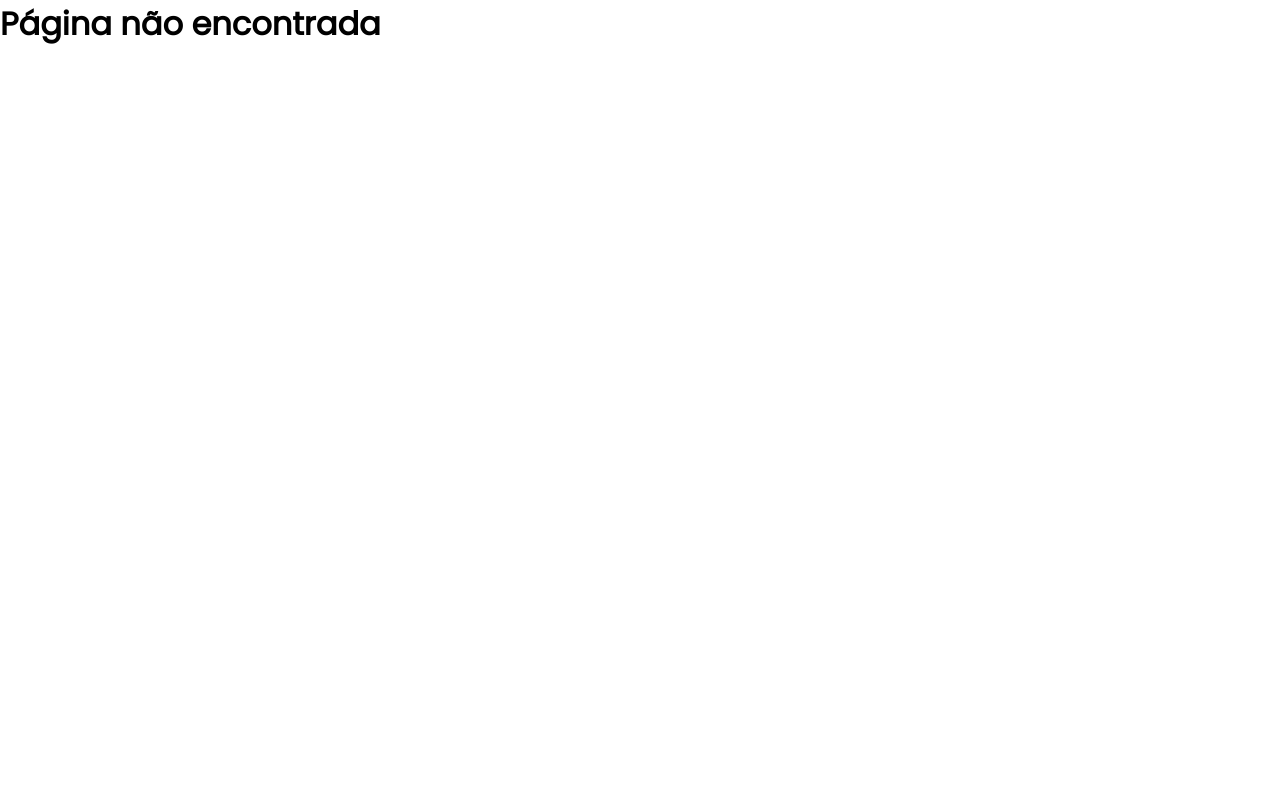
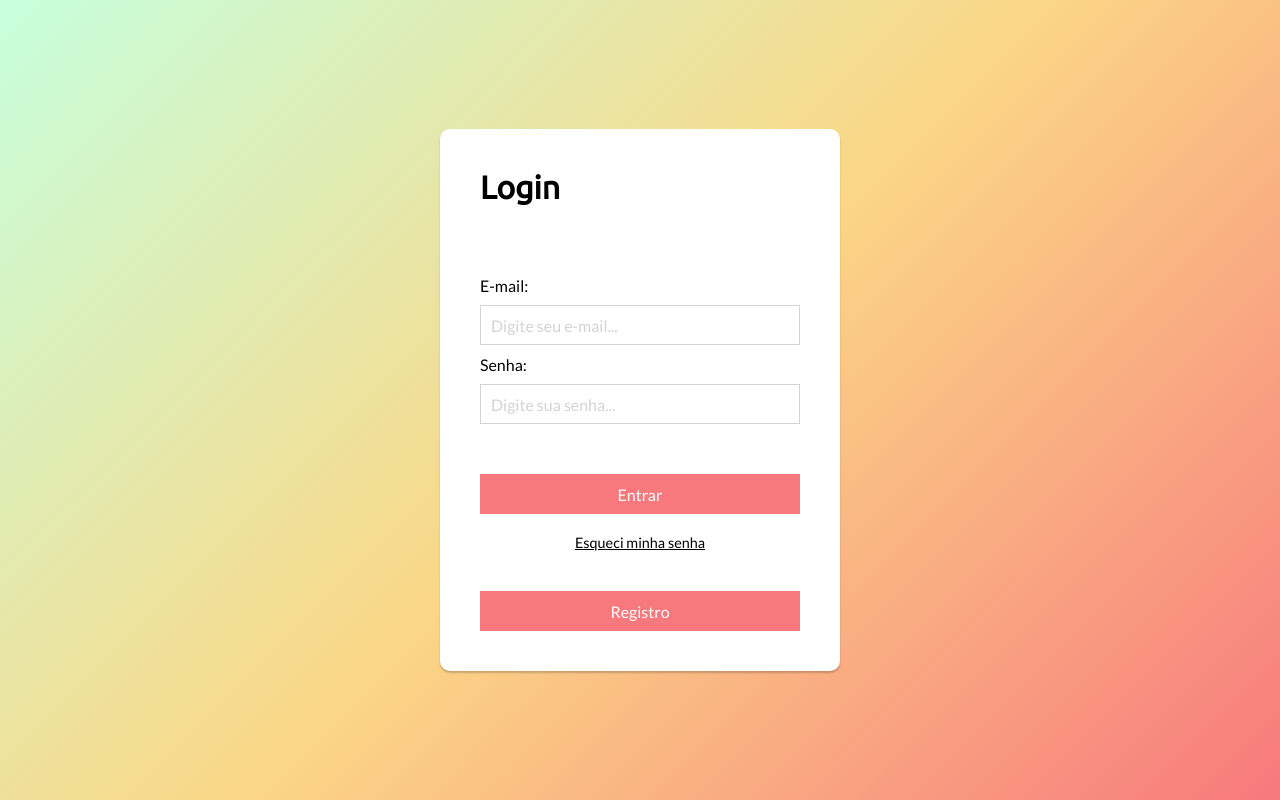
Before and after one commit to fabrica-bayarea/chatbot-front, a React (Vite) app in the folder front/: page /login in a window 1280 px wide. Built offline with nearby package versions, Linux system fonts and the light colour scheme.

Commit message:
front: cria primeira tela de login

```diff
--- a/front/src/App.jsx
+++ b/front/src/App.jsx
@@ -1,13 +1,14 @@
 import React from 'react';
 import { BrowserRouter, Route, Routes } from 'react-router-dom';
 
-import { Home, NotFound } from './pages';
+import { Home, Login, NotFound } from './pages';
 
 function App() {
   return (
     <BrowserRouter>
       <Routes>
         <Route path='/' element={<Home />} />
+        <Route path='/login' element={<Login />} />
         <Route path='*' element={<NotFound />} />
       </Routes>
     </BrowserRouter>
--- a/front/src/components/Chat.jsx
+++ b/front/src/components/Chat.jsx
@@ -3,31 +3,11 @@ import styled from 'styled-components';
 
 import { Input, MainButton } from './styled';
 
-const StyledContainer = styled.div`
-  background-color: white;
-  border-radius: 10px;
-  box-shadow: 0 2px 2px 0 rgb(0 0 0 / 20%);
-  display: flex;
-  flex-direction: column;
-  height: 600px;
-  padding: 20px;
-  width: 400px;
-
-  & > form {
-    display: flex;
-    gap: 10px;
-    margin-top: 10px;
-
-    & > input {
-      width: 100%;
-    }
-  }
-`;
-
 const Messages = styled.div`
   display: flex;
   flex-direction: column;
   flex-grow: 10;
+  height: 400px;
   overflow-y: scroll;
   padding: 20px;
 
@@ -45,6 +25,10 @@ const Messages = styled.div`
   }
 `;
 
+const MessageForm = styled.form`
+  margin-top: 20px;
+`;
+
 function Chat() {
   const inputRef = useRef();
   const [history, setHistory] = useState([]);
@@ -57,7 +41,7 @@ function Chat() {
   };
 
   return (
-    <StyledContainer>
+    <section>
       <Messages>
         <span>Olá! 👋</span>
         <span>Como posso lhe ajudar hoje?</span>
@@ -67,11 +51,11 @@ function Chat() {
           </span>
         ))}
       </Messages>
-      <form onSubmit={handleSubmit}>
+      <MessageForm onSubmit={handleSubmit}>
         <Input type='text' ref={inputRef} placeholder='Digite uma mensagem...' />
         <MainButton type='submit'>Enviar</MainButton>
-      </form>
-    </StyledContainer>
+      </MessageForm>
+    </section>
   );
 }
 
--- a/front/src/components/styled/Input.styled.js
+++ b/front/src/components/styled/Input.styled.js
@@ -7,7 +7,7 @@ const Input = styled.input`
   font-size: inherit;
   height: 40px;
   padding: 0 10px;
-  width: 200px;
+  width: 100%;
 
   &::placeholder {
     color: lightgray;
--- a/front/src/index.css
+++ b/front/src/index.css
@@ -1,4 +1,5 @@
-@import url('https://fonts.googleapis.com/css2?family=Poppins&display=swap');
+@import url('https://fonts.googleapis.com/css2?family=Lato&display=swap');
+@import url('https://fonts.googleapis.com/css2?family=Ubuntu&display=swap');
 
 *,
 *::after,
@@ -8,6 +9,42 @@
   padding: 0;
 }
 
+a {
+  color: inherit;
+}
+
 body {
-  font-family: 'Poppins', sans-serif;
+  font-family: 'Lato', sans-serif;
 }
+
+form {
+  display: flex;
+  gap: 10px;
+}
+
+h1,
+h2,
+h3,
+h4,
+h5,
+h6 {
+  font-family: 'Ubuntu', sans-serif;
+}
+
+main {
+  align-items: center;
+  background: linear-gradient(135deg, #c6ffdd, #fbd786, #f7797d);
+  display: flex;
+  justify-content: center;
+  min-height: 100vh;
+}
+
+section {
+  background-color: white;
+  border-radius: 10px;
+  box-shadow: 0 2px 2px 0 rgb(0 0 0 / 20%);
+  display: flex;
+  flex-direction: column;
+  padding: 40px;
+  width: 400px;
+}
--- a/front/src/pages/Home.jsx
+++ b/front/src/pages/Home.jsx
@@ -1,25 +1,14 @@
 import React from 'react';
-import styled from 'styled-components';
+// import styled from 'styled-components';
 
-import { Chat, Header } from '../components';
+import { Chat } from '../components';
 
-const StyledSection = styled.section`
-  align-items: center;
-  background: linear-gradient(135deg, #c6ffdd, #fbd786, #f7797d);
-  display: flex;
-  justify-content: center;
-  min-height: calc(100vh - 80px);
-`;
-
-function App() {
+function Home() {
   return (
     <main>
-      <Header />
-      <StyledSection>
-        <Chat />
-      </StyledSection>
+      <Chat />
     </main>
   );
 }
 
-export default App;
+export default Home;
--- /dev/null
+++ b/front/src/pages/Login.jsx
@@ -0,0 +1,47 @@
+import React from 'react';
+import styled from 'styled-components';
+
+import { Input, MainButton } from '../components/styled';
+
+const LoginForm = styled.form`
+  flex-direction: column;
+
+  h2 {
+    font-size: 2rem;
+    margin-bottom: 60px;
+  }
+
+  a {
+    align-self: center;
+    font-size: 0.9rem;
+    margin: 10px 0 30px;
+    width: fit-content;
+  }
+
+  input:last-of-type {
+    margin-bottom: 40px;
+  }
+`;
+
+function Login() {
+  const handleSubmit = () => {};
+
+  return (
+    <main>
+      <section>
+        <LoginForm onSubmit={handleSubmit}>
+          <h2>Login</h2>
+          <label>E-mail:</label>
+          <Input type='email' placeholder='Digite seu e-mail...' />
+          <label>Senha:</label>
+          <Input type='password' placeholder='Digite sua senha...' />
+          <MainButton type='submit'>Entrar</MainButton>
+          <a href=''>Esqueci minha senha</a>
+          <MainButton type='submit'>Registro</MainButton>
+        </LoginForm>
+      </section>
+    </main>
+  );
+}
+
+export default Login;
--- a/front/src/pages/index.js
+++ b/front/src/pages/index.js
@@ -1,4 +1,5 @@
 import Home from './Home';
+import Login from './Login';
 import NotFound from './NotFound';
 
-export { Home, NotFound };
+export { Home, Login, NotFound };
```
